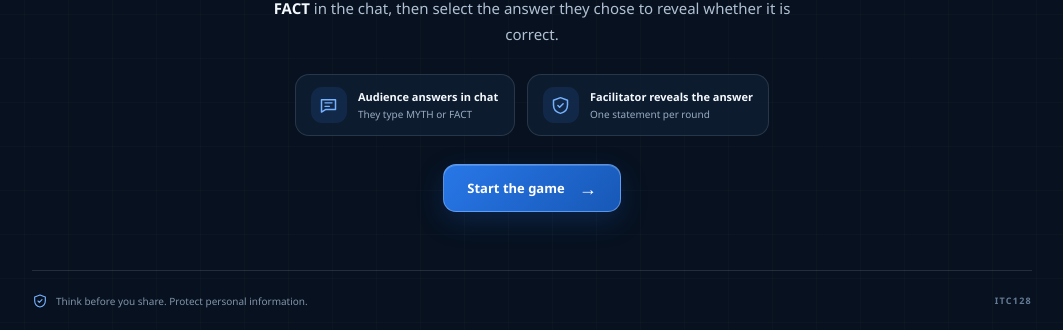
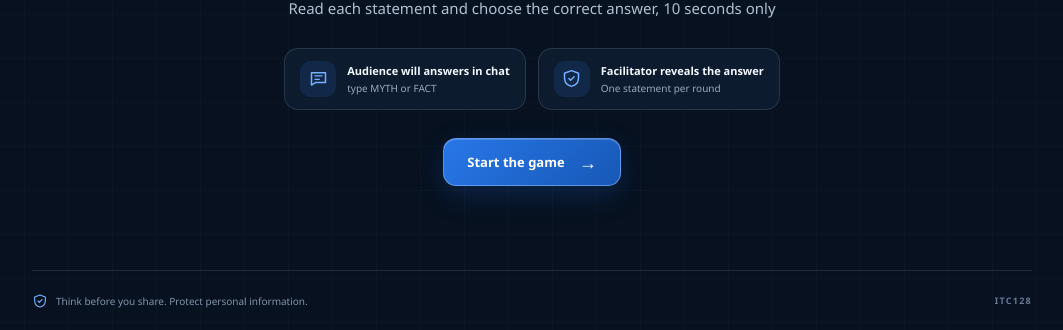
Before and after one commit to operator0608/WebinarGame, a plain HTML site: page index.html in a window 1280 px wide. Shown: the part 470-800 px from the top of the page, without its empty margins (108-1171 px from the left). Drawn offline with Linux system fonts and the light colour scheme.

Commit message:
Revise welcome screen and feedback messages
Updated the welcome screen instructions and feedback messages for clarity.

```diff
--- a/index.html
+++ b/index.html
@@ -49,16 +49,14 @@
           <p class="eyebrow">AUDIENCE CHAT CHALLENGE</p>
           <h1 id="welcome-title">Privacy <span>Myth</span><br>or Fact?</h1>
           <p class="welcome-copy">
-            Read each statement aloud. Give your audience a moment to answer
-            <strong>MYTH</strong> or <strong>FACT</strong> in the chat, then select
-            the answer they chose to reveal whether it is correct.
+            Read each statement and choose the correct answer, 10 seconds only
           </p>
           <div class="welcome-details">
             <div class="detail-item">
               <span class="detail-icon" aria-hidden="true">
                 <svg viewBox="0 0 24 24"><path d="M4 5.5h16v11H9l-5 3v-14Z"/><path d="M8 9h8M8 13h5"/></svg>
               </span>
-              <span><strong>Audience answers in chat</strong><small>They type MYTH or FACT</small></span>
+              <span><strong>Audience will answers in chat</strong><small>type MYTH or FACT</small></span>
             </div>
             <div class="detail-item">
               <span class="detail-icon" aria-hidden="true">
@@ -89,7 +87,7 @@
             <span class="chat-prompt-icon" aria-hidden="true">
               <svg viewBox="0 0 24 24"><path d="M4 5.5h16v11H9l-5 3v-14Z"/><path d="M8 9h8M8 13h5"/></svg>
             </span>
-            <span>Ask your audience: <strong>MYTH or FACT?</strong></span>
+            <span><strong>MYTH or FACT?</strong></span>
           </div>
           <p class="choose-label">Select the answer from the audience chat</p>
           <div class="answer-options" role="group" aria-label="Select the audience's answer">
@@ -102,7 +100,7 @@
               <span>FACT</span>
             </button>
           </div>
-          <p class="selection-hint">Choose only after participants have responded in chat.</p>
+          <p class="selection-hint">Choose the correct answer</p>
         </section>
 
         <section class="complete-screen screen" id="complete-screen" aria-labelledby="complete-title" hidden>
@@ -119,7 +117,7 @@
             <span class="score-number" id="score-number">0/5</span>
             <span class="score-caption">audience answers correct</span>
           </div>
-          <p class="completion-note">Thank your audience for taking part and thinking carefully about privacy.</p>
+          <p class="completion-note">Thank you for taking part and thinking carefully about privacy.</p>
           <button class="primary-button" id="restart-button" type="button">
             Play again <span aria-hidden="true">↻</span>
           </button>
```
